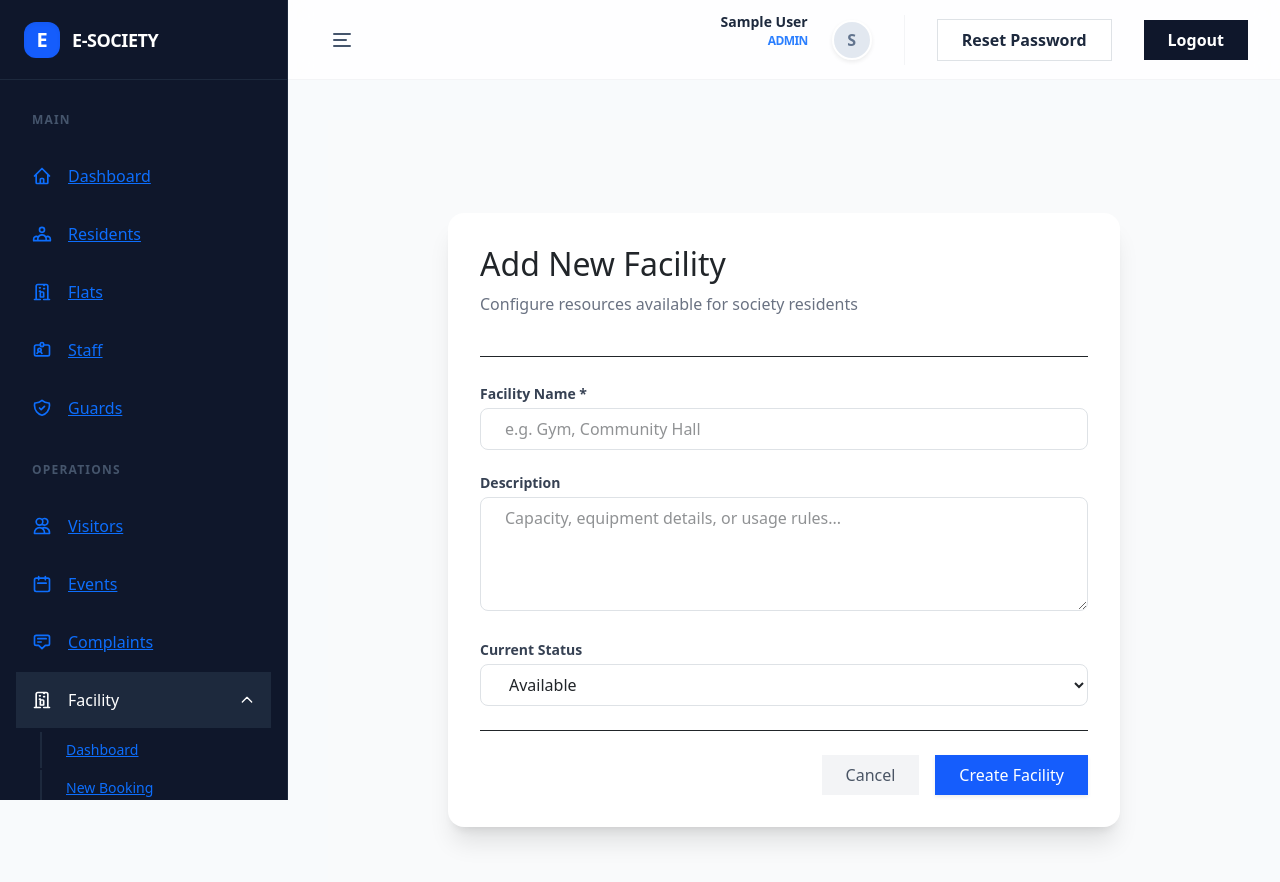
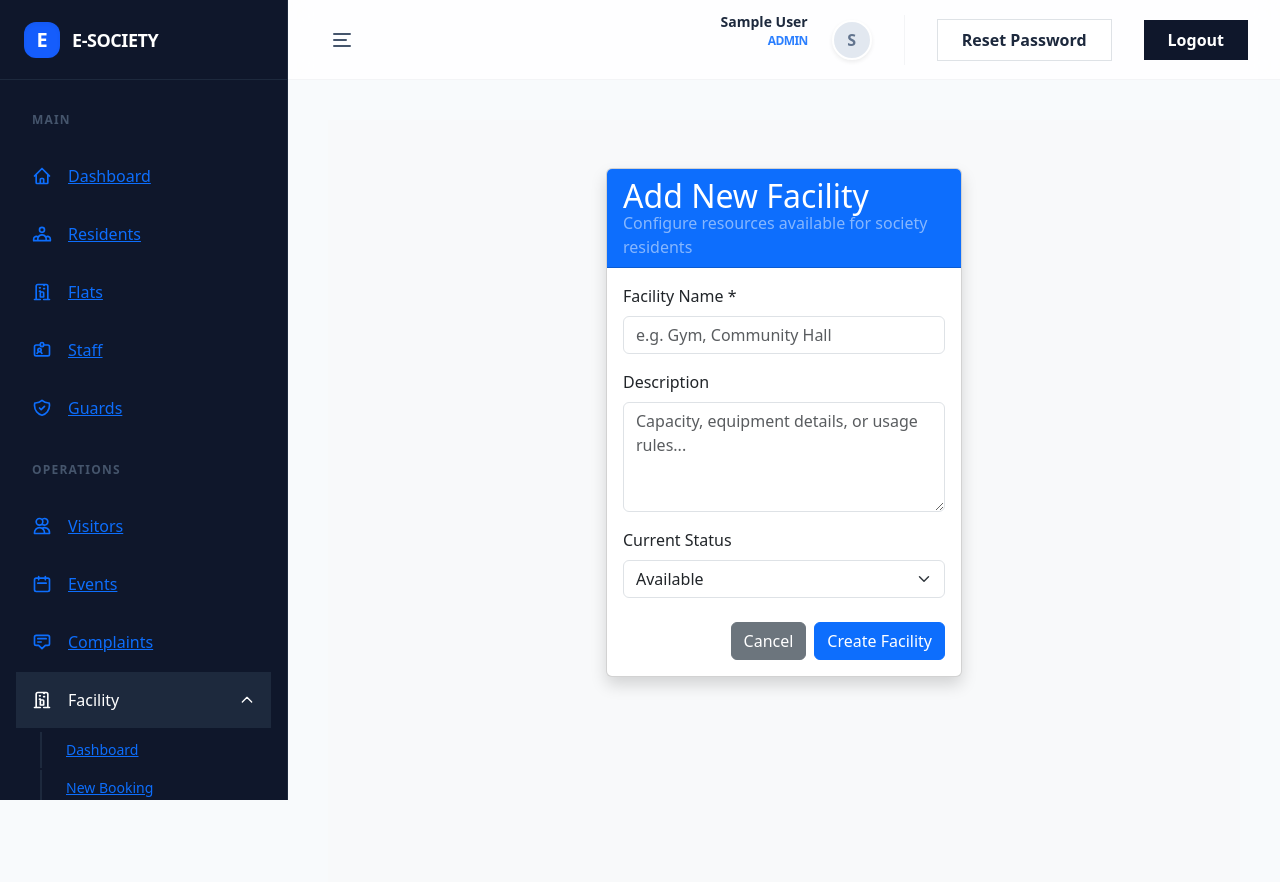
Before and after one commit to rohitThakkar07/E-Society-Project, a React app in the folder frontend/: page /admin/facility/add in a window 1280 px wide. Shown: the top 882 px of the page. Built offline with nearby package versions, Linux system fonts and the light colour scheme; no server answers; sample sign-in values are in the browser's storage; the HTML template or start-up script is replaced by a standard one.

Commit message:
add toggle swithch for updates status and fix uther bug

```diff
--- a/frontend/src/Admin/pages/Facility/FacilityBookingList.jsx
+++ b/frontend/src/Admin/pages/Facility/FacilityBookingList.jsx
@@ -21,6 +21,18 @@ const getResidentLabel = (resident) => {
     return [name, flat].filter(Boolean).join(" — ") || "—";
   }
   return resident;
+};
+
+const getBookingUnit = (booking) => {
+  if (!booking) return "—";
+  if (booking.resident && typeof booking.resident === "object") {
+    const flat = booking.resident.flatNumber || booking.resident.flat || "";
+    if (flat) return flat;
+  }
+  if (booking.facility && typeof booking.facility === "object") {
+    return booking.facility.name || booking.facility.location || "—";
+  }
+  return "—";
 };
 
 const formatDate = (dateStr) => {
@@ -143,6 +155,7 @@ const BookingList = () => {
           <thead className="bg-gray-50 border-b border-gray-100">
             <tr>
               <th className="px-5 py-3 text-xs font-semibold text-gray-500 uppercase tracking-wider">#</th>
+              <th className="px-5 py-3 text-xs font-semibold text-gray-500 uppercase tracking-wider">Unit</th>
               <th className="px-5 py-3 text-xs font-semibold text-gray-500 uppercase tracking-wider">Resident</th>
               <th className="px-5 py-3 text-xs font-semibold text-gray-500 uppercase tracking-wider">Facility</th>
               <th className="px-5 py-3 text-xs font-semibold text-gray-500 uppercase tracking-wider">Date</th>
@@ -172,6 +185,10 @@ const BookingList = () => {
                   <td className="px-5 py-4 text-gray-400 text-xs">{index + 1}</td>
 
                   {/* Resident — safely extract from populated object */}
+                  <td className="px-5 py-4 text-gray-700">
+                    {getBookingUnit(booking)}
+                  </td>
+
                   <td className="px-5 py-4">
                     <p className="font-medium text-gray-800">
                       {getResidentLabel(booking.resident)}
--- a/frontend/src/Admin/pages/Facility/FacilityForm.jsx
+++ b/frontend/src/Admin/pages/Facility/FacilityForm.jsx
@@ -64,59 +64,44 @@ const AddFacility = () => {
   }
 
   return (
-    <div className="min-h-screen bg-gray-50 p-6 flex justify-center items-center">
-      <div className="w-full max-w-2xl bg-white shadow-xl rounded-2xl p-8">
-
-        {/* HEADER */}
-        <div className="mb-6 border-b pb-4">
-          <h2 className="text-2xl font-bold text-gray-800">
+    <div className="container-fluid bg-light min-vh-100 py-5">
+      <div className="row justify-content-center">
+        <div className="col-lg-6 col-xl-5">
+          <div className="card shadow">
+            <div className="card-header bg-primary text-white">
+              <h2 className="card-title mb-0">
                 {isEditMode ? "Edit Facility" : "Add New Facility"}
               </h2>
-          <p className="text-gray-500">Configure resources available for society residents</p>
+              <p className="card-subtitle mb-0 text-white-50">Configure resources available for society residents</p>
+            </div>
+            <div className="card-body">
+              <form onSubmit={handleSubmit(onSubmit)}>
+
+                <div className="mb-3">
+                  <label className="form-label">Facility Name *</label>
+                  <input
+                    {...register("name", { required: "Facility name is required" })}
+                    className={`form-control ${errors.name ? "is-invalid" : ""}`}
+                    placeholder="e.g. Gym, Community Hall"
+                  />
+                  {errors.name && <div className="invalid-feedback">{errors.name.message}</div>}
                 </div>
 
-        <form onSubmit={handleSubmit(onSubmit)} className="space-y-5">
-
-          {/* NAME - Required by Model */}
-          <div>
-            <label className="block text-sm font-semibold text-gray-700 mb-1">
-              Facility Name *
-            </label>
-            <input
-              {...register("name", { required: "Facility name is required" })}
-              className={`w-full border px-4 py-2 rounded-lg outline-none focus:ring-2 focus:ring-blue-400 transition ${
-                errors.name ? "border-red-400" : "border-gray-300"
-              }`}
-              placeholder="e.g. Gym, Community Hall"
-            />
-            {errors.name && (
-              <span className="text-red-500 text-xs mt-1 block">
-                {errors.name.message}
-              </span>
-            )}
-          </div>
-
-          {/* DESCRIPTION - Optional in Model */}
-          <div>
-            <label className="block text-sm font-semibold text-gray-700 mb-1">
-              Description
-            </label>
+                <div className="mb-3">
+                  <label className="form-label">Description</label>
                   <textarea
                     {...register("description")}
                     rows={4}
-              className="w-full border border-gray-300 px-4 py-2 rounded-lg outline-none focus:ring-2 focus:ring-blue-400 transition resize-none"
+                    className="form-control"
                     placeholder="Capacity, equipment details, or usage rules..."
                   />
                 </div>
 
-          {/* STATUS - Enum in Model */}
-          <div>
-            <label className="block text-sm font-semibold text-gray-700 mb-1">
-              Current Status
-            </label>
+                <div className="mb-3">
+                  <label className="form-label">Current Status</label>
                   <select
                     {...register("status")}
-              className="w-full border border-gray-300 px-4 py-2 rounded-lg outline-none focus:ring-2 focus:ring-blue-400 transition bg-white"
+                    className="form-select"
                   >
                     <option value="Available">Available</option>
                     <option value="Maintenance">Maintenance</option>
@@ -124,12 +109,11 @@ const AddFacility = () => {
                   </select>
                 </div>
 
-          {/* ACTIONS */}
-          <div className="flex justify-end gap-3 pt-4 border-t mt-6">
+                <div className="d-flex justify-content-end gap-2 mt-4">
                   <button
                     type="button"
                     onClick={() => navigate(-1)}
-              className="px-6 py-2 bg-gray-100 text-gray-600 rounded-lg hover:bg-gray-200 transition font-medium"
+                    className="btn btn-secondary"
                   >
                     Cancel
                   </button>
@@ -137,11 +121,11 @@ const AddFacility = () => {
                   <button
                     type="submit"
                     disabled={loading}
-              className="px-6 py-2 bg-blue-600 text-white rounded-lg hover:bg-blue-700 transition font-medium shadow-sm disabled:opacity-50 min-w-[120px]"
+                    className="btn btn-primary"
                   >
                     {loading ? (
-                <span className="flex items-center justify-center gap-2">
-                  <div className="w-3 h-3 border-2 border-white border-t-transparent rounded-full animate-spin"></div>
+                      <span className="d-flex align-items-center justify-content-center gap-2">
+                        <div className="spinner-border spinner-border-sm" role="status"></div>
                         Saving...
                       </span>
                     ) : isEditMode ? (
@@ -151,8 +135,10 @@ const AddFacility = () => {
                     )}
                   </button>
                 </div>
-
               </form>
+            </div>
+          </div>
+        </div>
       </div>
     </div>
   );
--- a/frontend/src/Admin/pages/Facility/FacilityList.jsx
+++ b/frontend/src/Admin/pages/Facility/FacilityList.jsx
@@ -1,7 +1,8 @@
 import React, { useEffect } from "react";
+import { Switch } from "@mui/material";
 import { useNavigate } from "react-router-dom";
 import { useDispatch, useSelector } from "react-redux";
-import { fetchFacilities, deleteFacility } from "../../../store/slices/facilitySlice";
+import { fetchFacilities, deleteFacility, updateFacilityStatus } from "../../../store/slices/facilitySlice";
 
 const FacilityList = () => {
   const navigate = useNavigate();
@@ -57,13 +58,25 @@ const FacilityList = () => {
                     {f.description || "No description provided"}
                   </td>
                   <td className="p-4">
-                    <span className={`px-3 py-1 rounded-full text-xs font-medium ${
+                    <div className="flex items-center gap-2">
+                      <span className={`px-3 py-1 rounded-full text-xs font-medium ${
                         f.status === "Available" ? "bg-green-100 text-green-600" :
                         f.status === "Maintenance" ? "bg-yellow-100 text-yellow-600" :
                         "bg-red-100 text-red-600"
-                    }`}>
-                      {f.status}
-                    </span>
+                      }`}>
+                        {f.status}
+                      </span>
+                      <Switch
+                        checked={f.status === "Available"}
+                        onChange={() => {
+                          const newStatus = f.status === "Available" ? "Maintenance" : "Available";
+                          dispatch(updateFacilityStatus({ id: f._id, status: newStatus }));
+                        }}
+                        color="success"
+                        size="small"
+                        inputProps={{ "aria-label": "Toggle facility status" }}
+                      />
+                    </div>
                   </td>
                   <td className="p-4 text-center">
                     <div className="flex justify-center gap-4">
```
Lines whose indentation alone changed are shown as unchanged.
